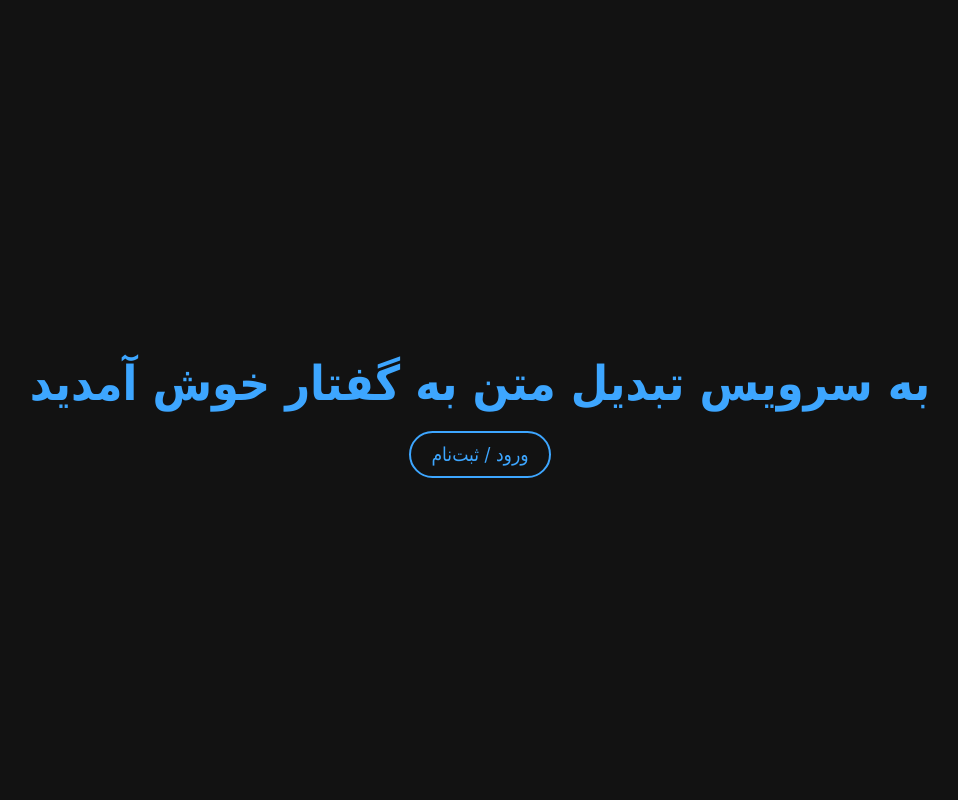
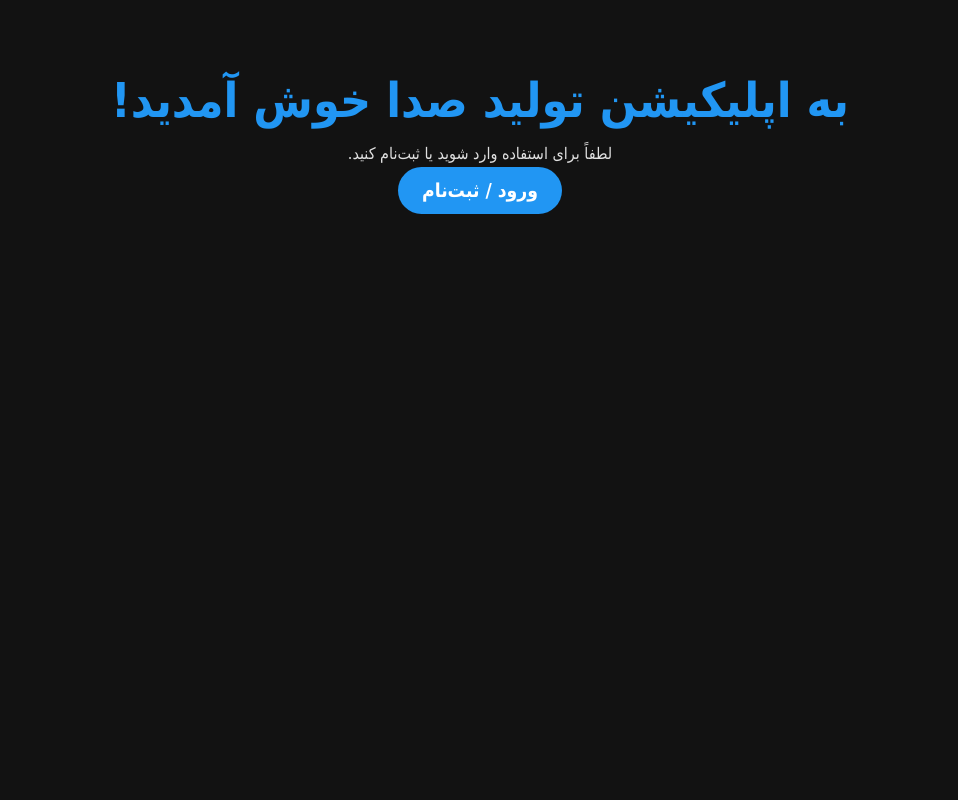
Before and after one commit to ahmadsamimrahmani427/voxir-app, a Flask app: page / in a window 1280 px wide. Shown: the whole page, without its empty margins (160-1118 px from the left). Run offline with Flask 3, Linux system fonts and the light colour scheme.

Commit message:
Update welcome.html

```diff
--- a/templates/welcome.html
+++ b/templates/welcome.html
@@ -6,34 +6,36 @@
     <style>
         body {
             background-color: #121212;
-            color: #eee;
+            color: #e0e0e0;
             font-family: Tahoma, sans-serif;
-            margin: 0; padding: 0;
-            display: flex; flex-direction: column; justify-content: center; align-items: center;
-            height: 100vh;
+            margin: 0;
+            padding: 40px;
+            direction: rtl;
+            text-align: center;
         }
         h1 {
+            color: #2196f3;
             font-size: 3em;
-            margin-bottom: 20px;
-            color: #3da6ff;
+            margin-bottom: 10px;
         }
-        a {
-            color: #3da6ff;
+        a.login-btn {
+            background-color: #2196f3;
+            color: white;
+            padding: 12px 24px;
             text-decoration: none;
+            border-radius: 25px;
+            font-weight: bold;
             font-size: 1.2em;
-            border: 2px solid #3da6ff;
-            padding: 10px 20px;
-            border-radius: 40px;
             transition: background-color 0.3s ease;
         }
-        a:hover {
-            background-color: #3da6ff;
-            color: #121212;
+        a.login-btn:hover {
+            background-color: #1976d2;
         }
     </style>
 </head>
 <body>
-    <h1>به سرویس تبدیل متن به گفتار خوش آمدید</h1>
-    <a href="{{ url_for('login') }}">ورود / ثبت‌نام</a>
+    <h1>به اپلیکیشن تولید صدا خوش آمدید!</h1>
+    <p>لطفاً برای استفاده وارد شوید یا ثبت‌نام کنید.</p>
+    <a class="login-btn" href="{{ url_for('login') }}">ورود / ثبت‌نام</a>
 </body>
 </html>
```
